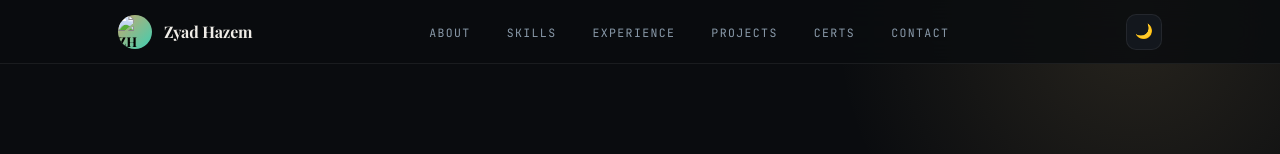
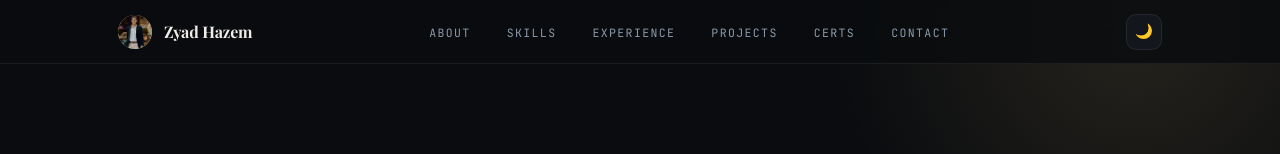
Before and after one commit to m7mdnasrr/Zyad_Hazem_Portfolio, a plain HTML site: page index.html in a window 1280 px wide. Shown: the top 154 px of the page. Drawn offline with nearby package versions, Linux system fonts and the light colour scheme; a web font is replaced by a local one.

Commit message:
Update index.html

```diff
--- a/index.html
+++ b/index.html
@@ -436,7 +436,7 @@ footer span { color: var(--gold); }
 <nav>
   <div class="wrap nav-in">
     <div class="nav-brand" onclick="location.href='#about'">
-      <div class="nav-av" id="navAv"><img id="navImg" src="YOUR_PHOTO_URL_HERE.jpg" alt="ZH" style="display: block;"/></div>
+      <div class="nav-av" id="navAv"><img id="navImg" src="https://github.com/m7mdnasrr/Zyad_Hazem_Portfolio/blob/main/Zyad.jpeg" alt="ZH" style="display: block;"/></div>
       <span class="nav-nm">Zyad Hazem</span>
     </div>
     <ul class="nav-links">
```
